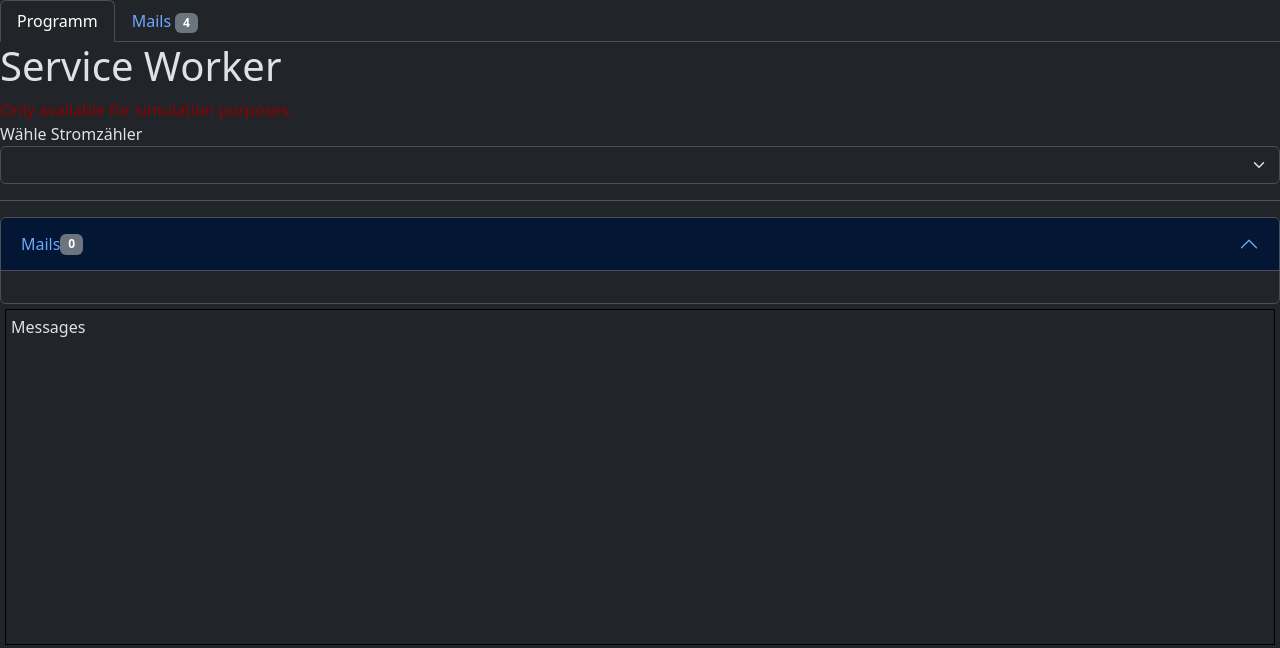
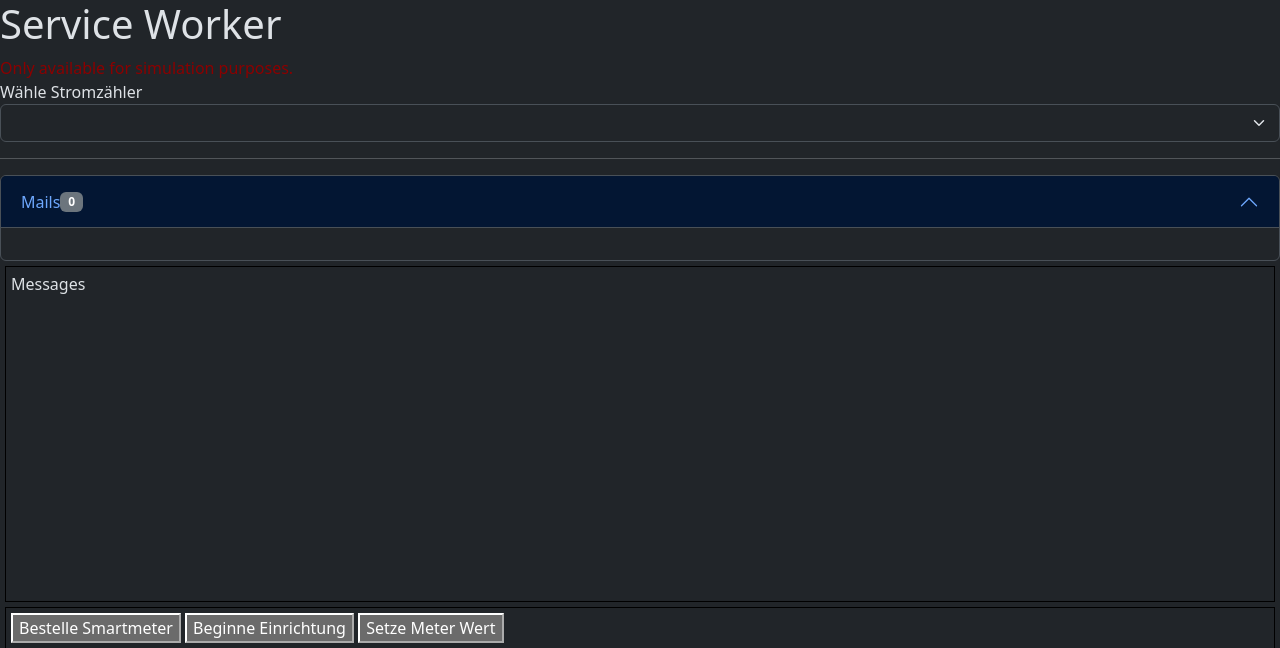
Before and after one commit to Stahrick/Elektrisierend, a Flask app: page /service-worker/ in a window 1280 px wide. Shown: the top 648 px of the page. Run offline with Flask 3, Linux system fonts and the light colour scheme; lists and menus that the app fills with data are empty; parts of the project's set-up code (start-up, migrations or seed data) failed here and were passed over.

Commit message:
Removed navbar

```diff
--- a/Stromzähler/templates/Management.html
+++ b/Stromzähler/templates/Management.html
@@ -8,14 +8,6 @@
     <script src="https://cdn.jsdelivr.net/npm/bootstrap@5.3.2/dist/js/bootstrap.bundle.min.js" integrity="sha384-C6RzsynM9kWDrMNeT87bh95OGNyZPhcTNXj1NW7RuBCsyN/o0jlpcV8Qyq46cDfL" crossorigin="anonymous"></script>
 </head>
 <body data-bs-theme="dark">
-    <ul class="nav nav-tabs">
-        <li class="nav-item">
-            <a class="nav-link active" aria-current="page" href="#">Programm</a>
-        </li>
-        <li class="nav-item">
-            <a class="nav-link" href="#">Mails <span class="badge text-bg-secondary">4</span></a>
-        </li>
-    </ul>
     <h1>Service Worker</h1>
     <text style="color:darkred">Only available for simulation purposes.</text>
     <div>
```
